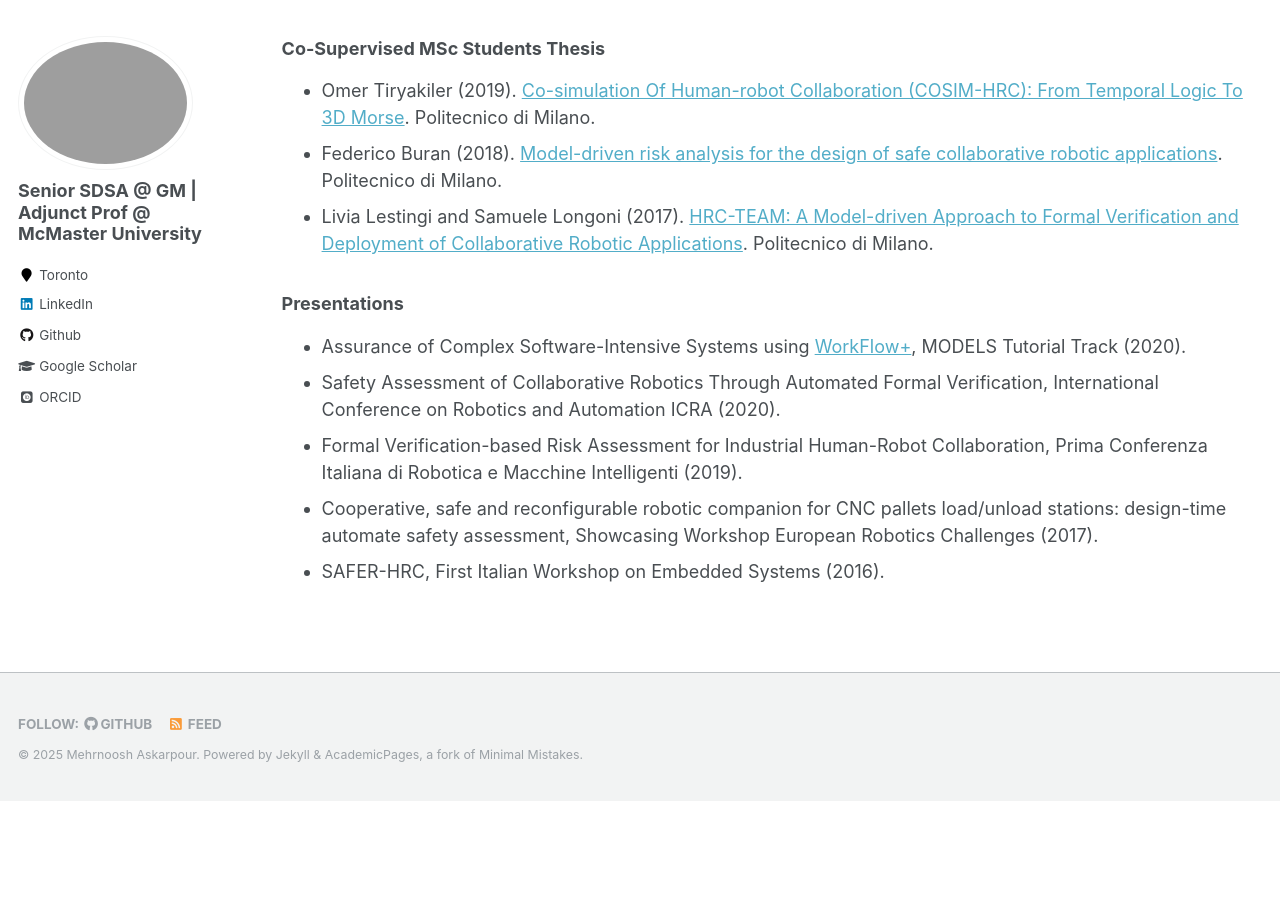
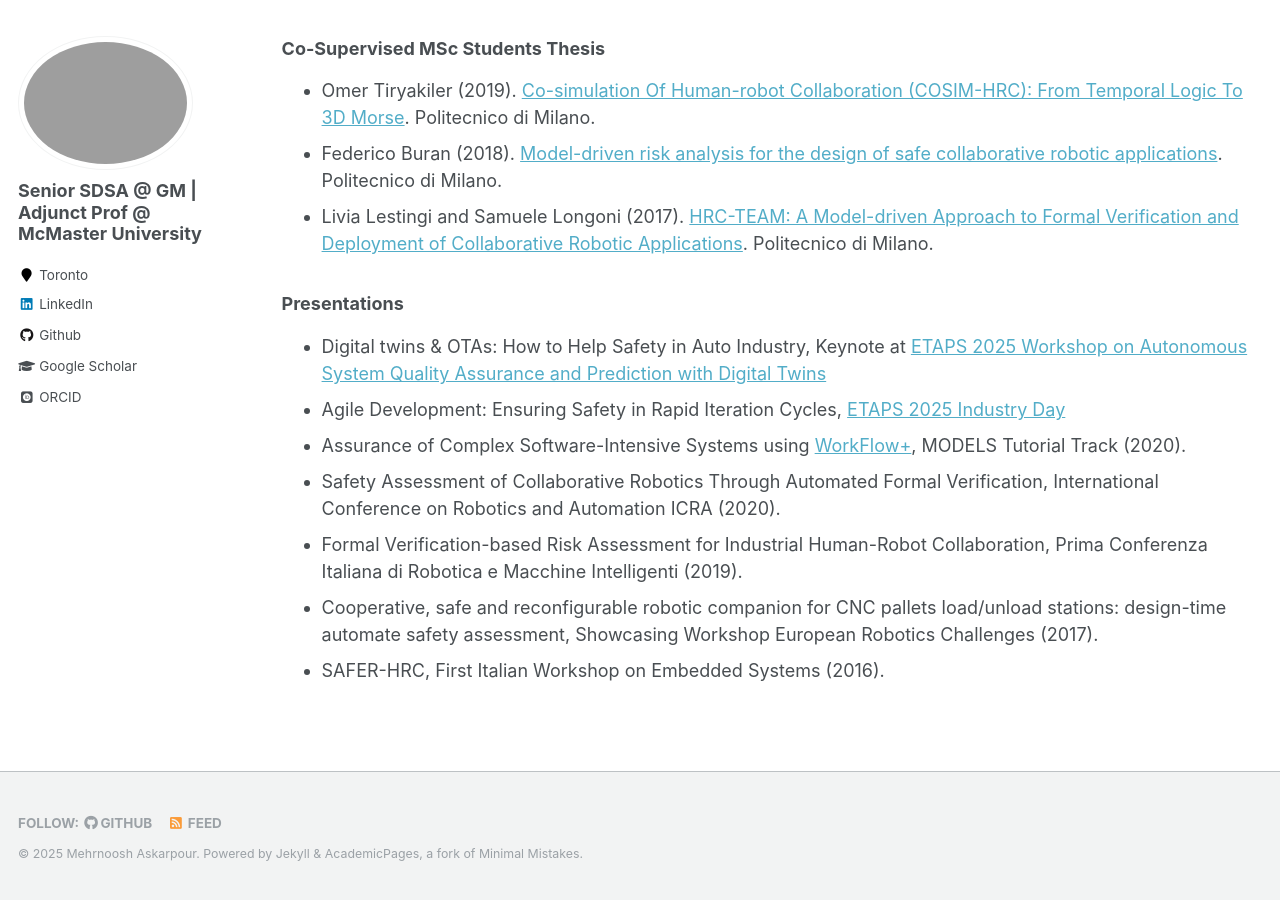
Before and after one commit to Askarpour/askarpour.github.io, a Jekyll site: the page built from _pages/publications.md, in a window 1280 px wide and 900 px high, scrolled down 2380 px. Built offline with Jekyll 4.4.1, drawn with Linux system fonts in a browser that asks for light colours; some web fonts are replaced; before the commit the page ends 3181 px from its top, so only the background shows below that.

Commit message:
Update publications.md

```diff
--- a/_pages/publications.md
+++ b/_pages/publications.md
@@ -59,6 +59,8 @@ author_profile: true
 * Livia Lestingi and Samuele Longoni (2017). [HRC-TEAM: A Model-driven Approach to Formal Verification and Deployment of Collaborative Robotic Applications](https://www.politesi.polimi.it/handle/10589/135023). Politecnico di Milano.
 
 <h3>Presentations</h3>
+* Digital twins & OTAs: How to Help Safety in Auto Industry, Keynote at [ETAPS 2025 Workshop on Autonomous System Quality Assurance and Prediction with Digital Twins]([url]([https://etaps.org/2025/industry-day/](https://asqap.github.io/asqap2025/)))
+* Agile Development: Ensuring Safety in Rapid Iteration Cycles, [ETAPS 2025 Industry Day ]([url](https://etaps.org/2025/industry-day/))
 * Assurance of Complex Software-Intensive Systems using [WorkFlow+](https://arxiv.org/abs/1912.09912), MODELS Tutorial Track (2020).
 * Safety Assessment of Collaborative Robotics Through Automated Formal Verification, International Conference on Robotics and Automation ICRA (2020).
 * Formal Verification-based Risk Assessment for Industrial Human-Robot Collaboration, Prima Conferenza Italiana di Robotica e Macchine Intelligenti (2019).
```
